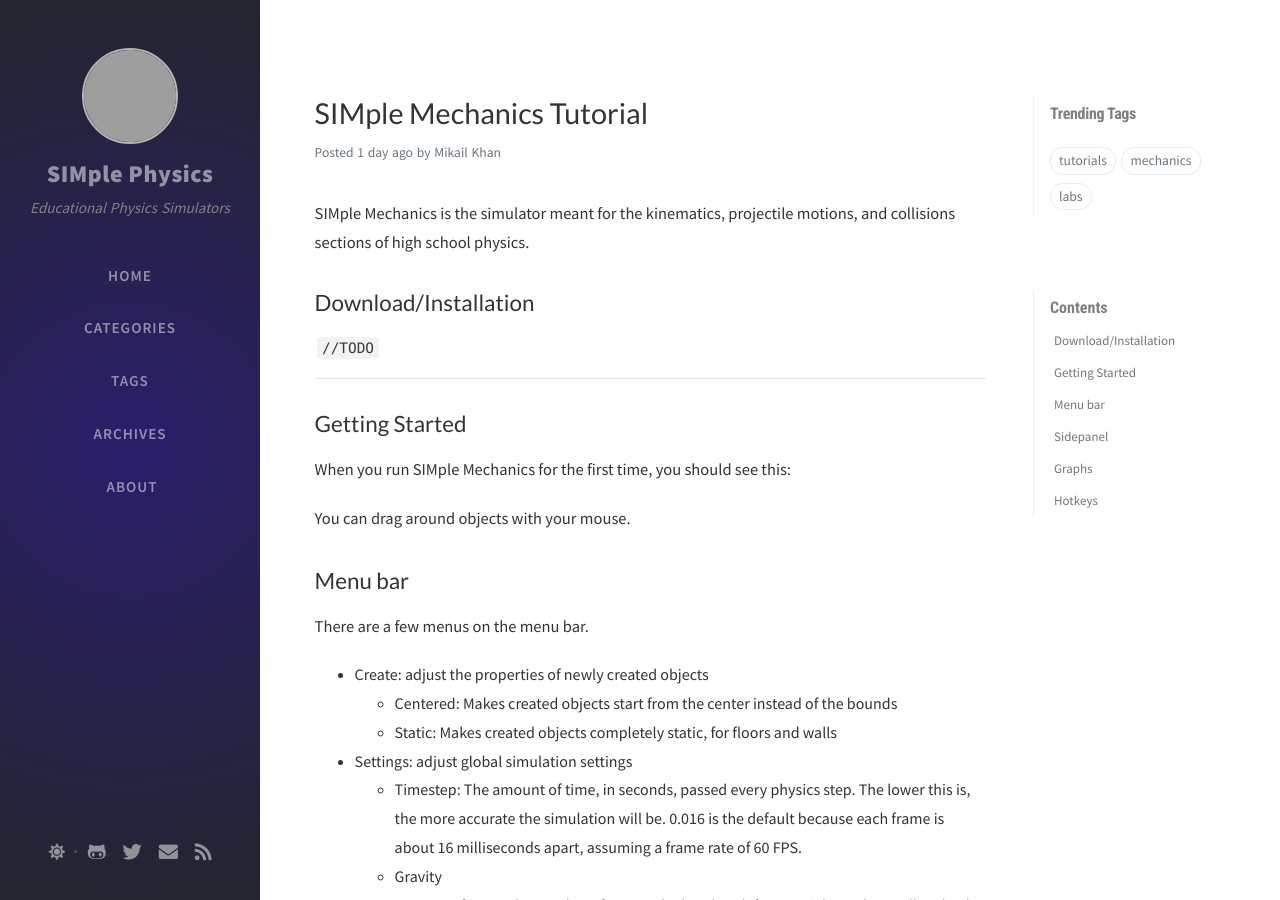
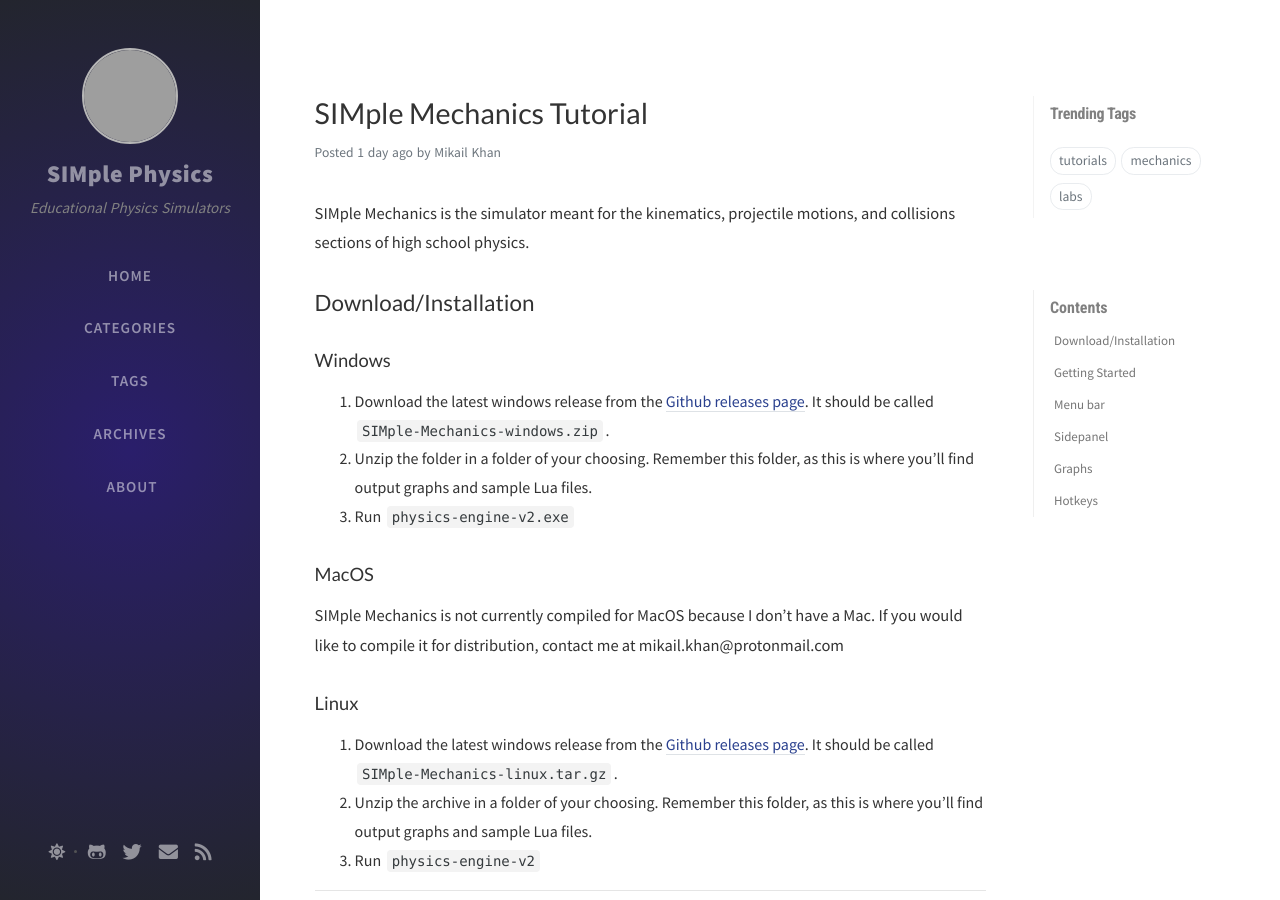
Before and after one commit to mkhan45/SIMple-Physics, a Jekyll site: the page built from _posts/SIMple-Mechanics/2020-08-15-Mechanics-Tutorial.md, in a window 1280 px wide and 900 px high. Built offline with Jekyll 4.4.1, drawn with Linux system fonts in a browser that asks for light colours; nearby versions of some CDN libraries; comment, search, counter and statistics services are not loaded; grey boxes are pictures that could not be loaded.

Commit message:
addded download/installation guide for mechanics

```diff
--- a/_posts/SIMple-Mechanics/2020-08-15-Mechanics-Tutorial.md
+++ b/_posts/SIMple-Mechanics/2020-08-15-Mechanics-Tutorial.md
@@ -8,7 +8,21 @@ tags: [mechanics, tutorials]
 SIMple Mechanics is the simulator meant for the kinematics, projectile motions, and collisions sections of high school physics.
 
 ## Download/Installation
-`//TODO`
+
+#### Windows
+
+1. Download the latest windows release from the [Github releases page](https://github.com/mkhan45/SIMple-Mechanics/releases/tag/1.0.0). It should be called `SIMple-Mechanics-windows.zip`.
+2. Unzip the folder in a folder of your choosing. Remember this folder, as this is where you'll find output graphs and sample Lua files.
+3. Run `physics-engine-v2.exe`
+
+#### MacOS
+
+SIMple Mechanics is not currently compiled for MacOS because I don't have a Mac. If you would like to compile it for distribution, contact me at mikail.khan@protonmail.com
+
+#### Linux
+1. Download the latest windows release from the [Github releases page](https://github.com/mkhan45/SIMple-Mechanics/releases/tag/1.0.0). It should be called `SIMple-Mechanics-linux.tar.gz`.
+2. Unzip the archive in a folder of your choosing. Remember this folder, as this is where you'll find output graphs and sample Lua files.
+3. Run `physics-engine-v2`
 
 ___
 
```
Also changed, not shown: 18 other files.
